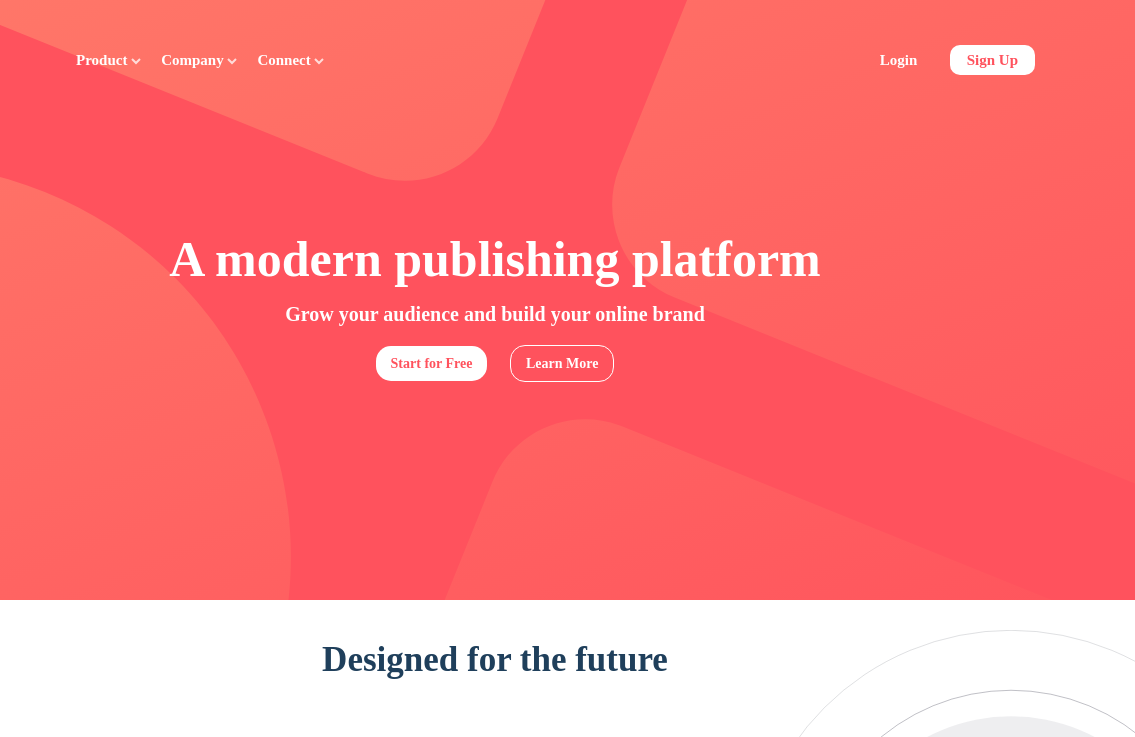
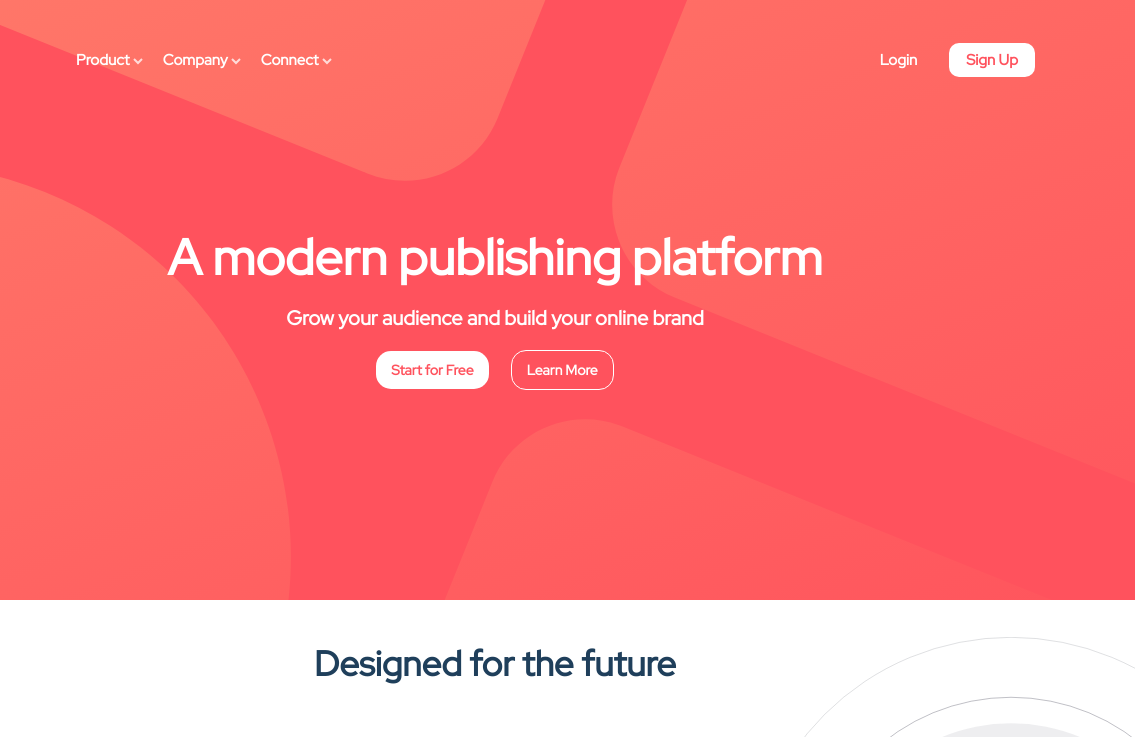
Before and after one commit to Babsman123/blongr-landing, a website: page index.html in a window 1280 px wide. Shown: the top 737 px of the page, 145-1280 px from the left. Drawn offline with Linux system fonts and the light colour scheme.

Commit message:
commit this

```diff
--- a/index.html
+++ b/index.html
@@ -10,6 +10,10 @@
       type="image/png"
       sizes="32x32"
       href="./images/favicon-32x32.png"
+    />
+    <link
+      href="https://fonts.googleapis.com/css2?family=Epilogue&family=Fraunces:opsz@9..144&family=Red+Hat+Display&family=Roboto:ital,wght@0,400;1,300&display=swap"
+      rel="stylesheet"
     />
     <link rel="stylesheet" href="./css/style.css" />
     <title>Frontend Mentor | [Blogr]</title>
--- a/sass/base/_base.scss
+++ b/sass/base/_base.scss
@@ -8,4 +8,5 @@ html {
 }
 body {
   background-color: $color-text;
+  font-family: "Red Hat Display", sans-serif;
 }
```
Also changed, not shown: css/style.css.
